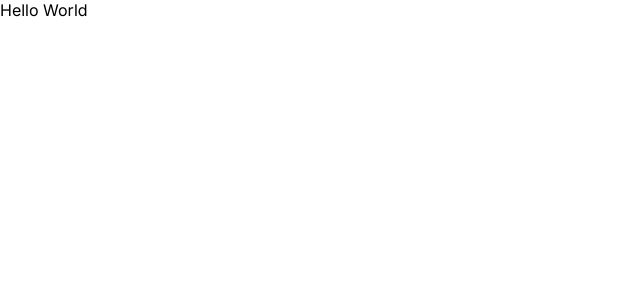
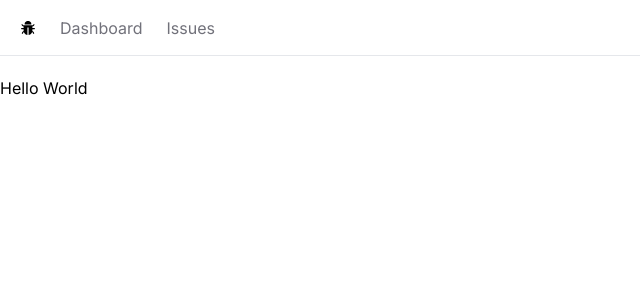
Before and after one commit to ddeepsolanki/issue-tracker, a Next.js app: page / in a window 1280 px wide. Shown: the top 300 px of the page, without its empty margins (0-640 px from the left). Built offline with nearby package versions, Linux system fonts and the light colour scheme.

Commit message:
Build the NavBar

```diff
--- /dev/null
+++ b/app/NavBar.tsx
@@ -0,0 +1,30 @@
+import Link from "next/link";
+import React from "react";
+import { AiFillBug } from "react-icons/ai";
+
+const NavBar = () => {
+  const lists = [
+    { label: "Dashboard", href: "/" },
+    { label: "Issues", href: "/issues" },
+  ];
+  return (
+    <nav className="flex space-x-6 border-b mb-5 px-5 h-14 items-center">
+      <Link href="/">
+        <AiFillBug />
+      </Link>
+      <ul className="flex space-x-6">
+        {lists.map((list) => (
+          <Link
+            key={list.href}
+            className="text-zinc-500 hover:text-zinc-800 transition-colors"
+            href={list.href}
+          >
+            {list.label}
+          </Link>
+        ))}
+      </ul>
+    </nav>
+  );
+};
+
+export default NavBar;
--- a/app/globals.css
+++ b/app/globals.css
@@ -1,3 +1,8 @@
+@tailwind base;
+@tailwind components;
+@tailwind utilities;
+
+
 :root {
   --max-width: 1100px;
   --border-radius: 12px;
--- a/app/layout.tsx
+++ b/app/layout.tsx
@@ -1,6 +1,7 @@
 import './globals.css'
 import type { Metadata } from 'next'
 import { Inter } from 'next/font/google'
+import NavBar from './NavBar'
 
 const inter = Inter({ subsets: ['latin'] })
 
@@ -16,7 +17,10 @@
 }) {
   return (
     <html lang="en">
-      <body className={inter.className}>{children}</body>
+      <body className={inter.className}>
+        <NavBar />
+        <main>{children}</main>
+      </body>
     </html>
   )
 }
--- a/package.json
+++ b/package.json
@@ -17,6 +17,7 @@
     "next": "15.3.1",
     "react": "19.1.0",
     "react-dom": "19.1.0",
+    "react-icons": "^4.11.0",
     "typescript": "5.8.3"
   },
   "devDependencies": {
--- a/tailwind.config.js
+++ b/tailwind.config.js
@@ -1,6 +1,9 @@
 /** @type {import('tailwindcss').Config} */
 module.exports = {
-  content: [],
+  content: [
+    './app/**/*.{js,ts,jsx,tsx}',       // for App Router
+    './components/**/*.{js,ts,jsx,tsx}' // where your NavBar is likely located
+  ],
   theme: {
     extend: {},
   },
```
Also changed, not shown: 1 other file (tests, documents, lock files or other folders).
